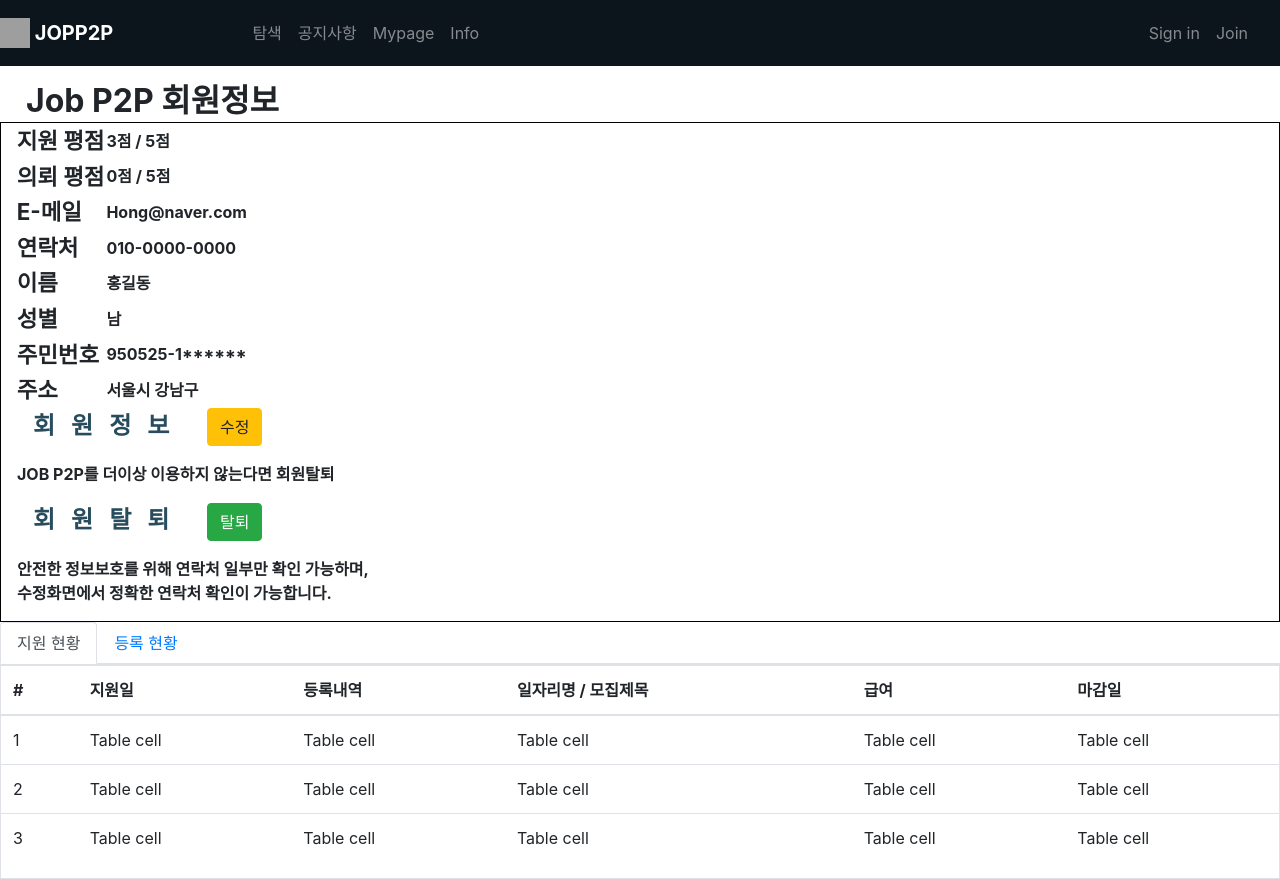
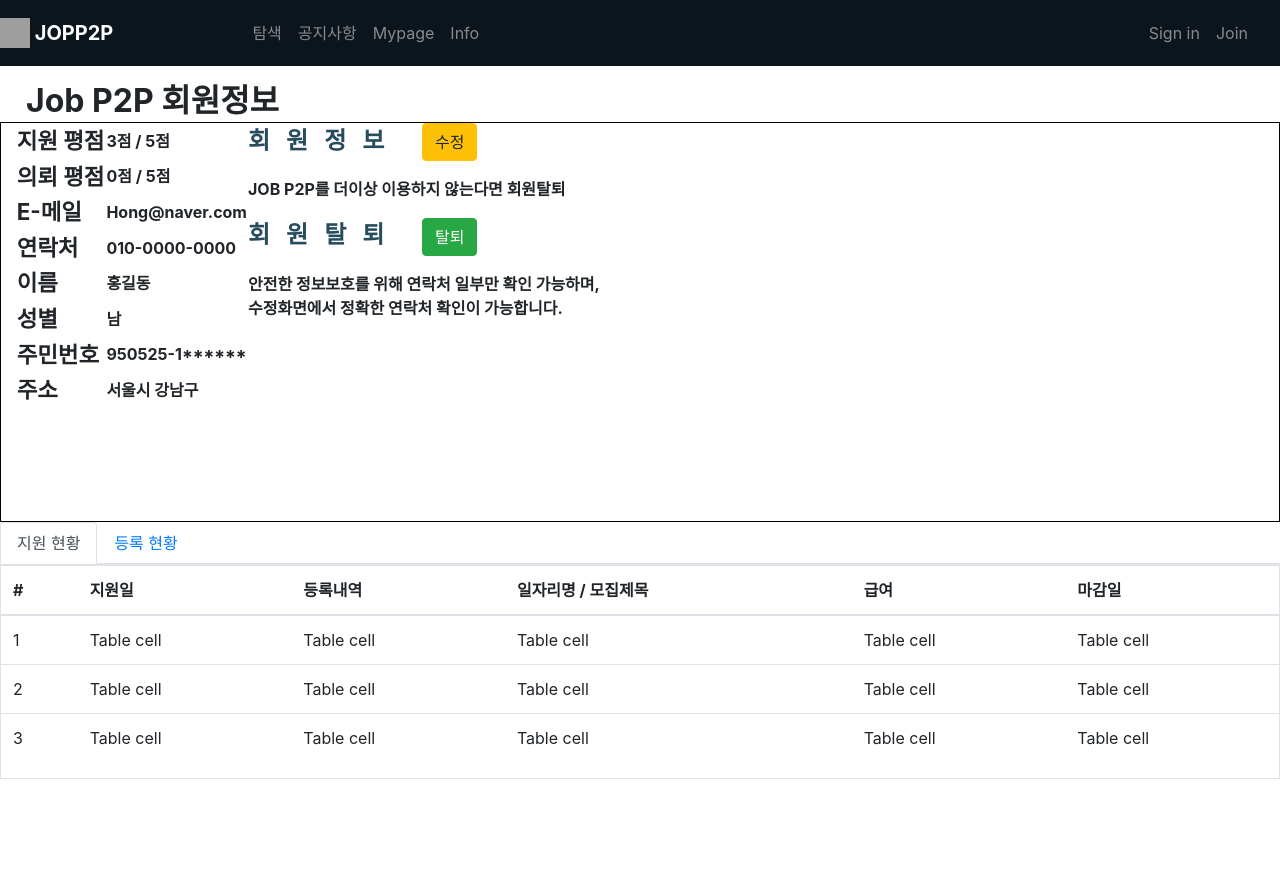
Before and after one commit to choi94/Job-P2P, a React (Create React App) app in the folder frontend/job/: page /Mypage in a window 1280 px wide. After the commit the page ends 800 px from the top, so only its background shows below. Built offline with nearby package versions, Linux system fonts and the light colour scheme; grey boxes are pictures that could not be loaded.

Commit message:
2019 07 22 7 21

```diff
--- a/frontend/job/src/mypage/css/index.css
+++ b/frontend/job/src/mypage/css/index.css
@@ -2,17 +2,21 @@
 
 .myPageBox1{
 width: 100%;
+height: 50vh;
 border: 1px solid #000;
+
 }
 .myPageBox1_1{
+
+ float: left;
 
 }
 .myPageBox1_2{
 
+
 }
 .myPageBox2{
 
-  clear: both;
 }
 .myPageBox3{
 
```
